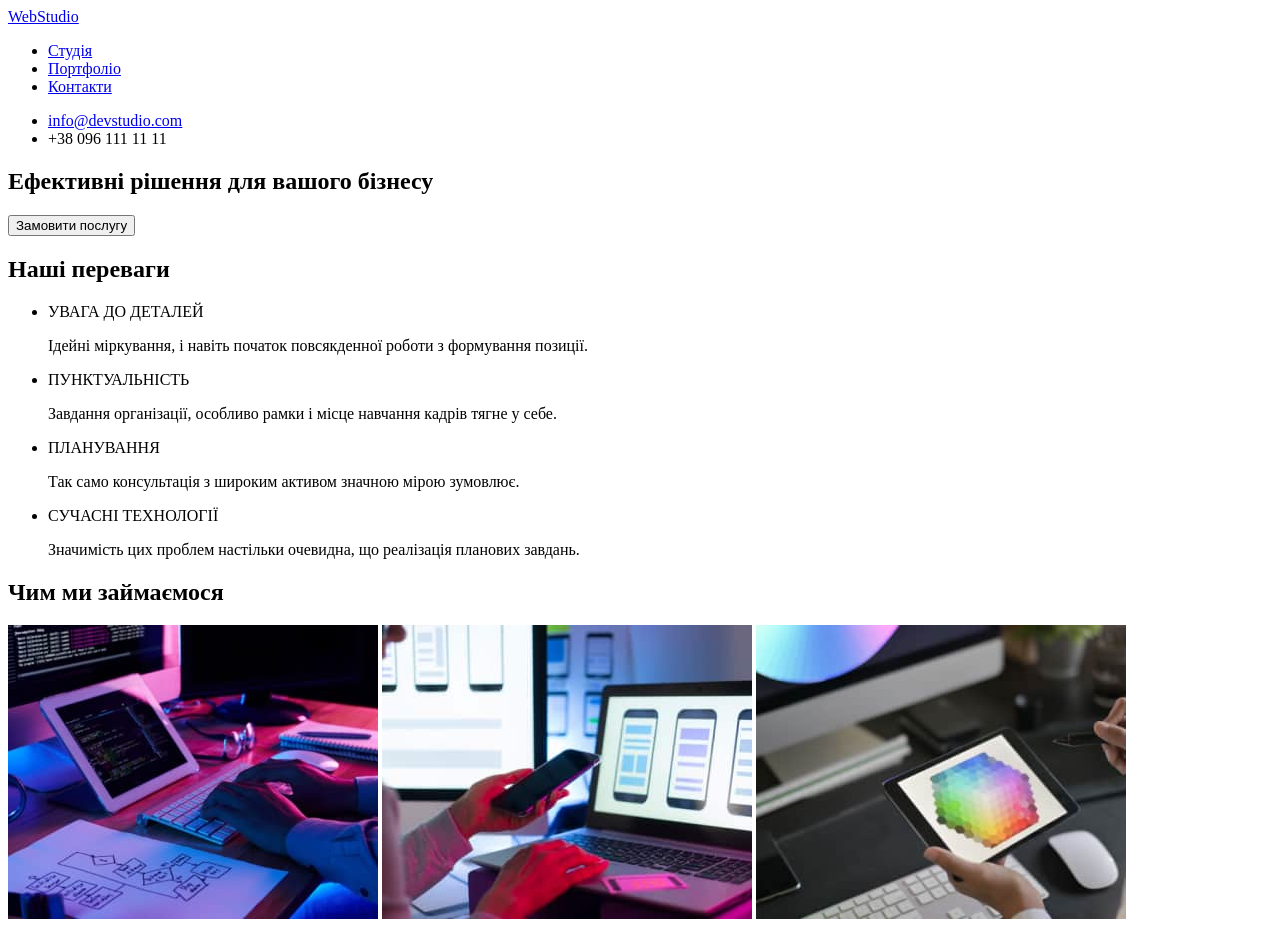
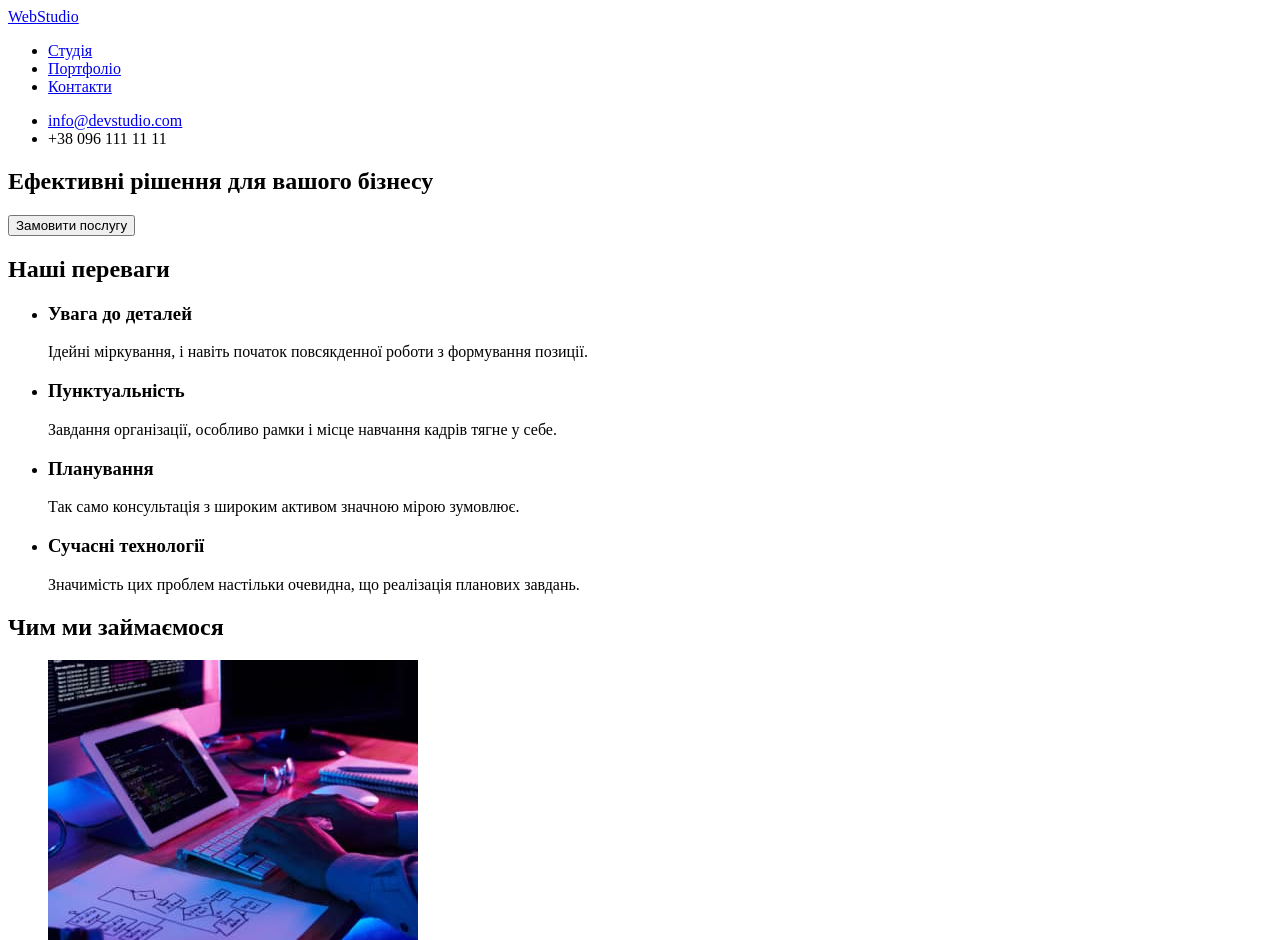
Before and after one commit to AlbinaKovalchuk/goit-markup-hw-01, a plain HTML site: page index.html in a window 1280 px wide. Shown: the top 940 px of the page. Drawn offline with Linux system fonts and the light colour scheme.

Commit message:
Update index.html

```diff
--- a/index.html
+++ b/index.html
@@ -38,48 +38,53 @@
     <section>
         <h2>Наші переваги</h2>
         <ul>
-            <li>УВАГА ДО ДЕТАЛЕЙ
+            <li>
+                <h3>Увага до деталей</h3>
                 <p>Ідейні міркування, і навіть початок повсякденної роботи з формування позиції.</p>
             </li>
-            <li>ПУНКТУАЛЬНІСТЬ
+            <li>
+                <h3>Пунктуальність</h3>
                 <p>Завдання організації, особливо рамки і місце навчання кадрів тягне у себе.</p>
             </li>
-            <li>ПЛАНУВАННЯ
+            <li>
+                <h3>Планування</h3>
                 <p>Так само консультація з широким активом значною мірою зумовлює.</p>
             </li>
-            <li>СУЧАСНІ ТЕХНОЛОГІЇ
+            <li>
+                <h3>Сучасні технології</h3>
                 <p>Значимість цих проблем настільки очевидна, що реалізація планових завдань.</p>
             </li>
         </ul>
     </section>
     <div>
         <h2>Чим ми займаємося</h2>
-        <img src="./images/box1.jpg" alt="box1" width="370">
-        <img src="./images/box2.jpg" alt="box2" width="370">
-        <img src="./images/box3.jpg" alt="box3" width="370">
+        <ul>
+            <li><img src="./images/box1.jpg" alt="компютер" width="370"></li>
+            <li><img src="./images/box2.jpg" alt="телефон" width="370"></li>
+            <li><img src="./images/box3.jpg" alt="планшет" width="370"></li>
+        </ul>
     </div>
-
 
     <section>
         <h2>Наша команда</h2>
         <ul>
             <li>
-                <img src="./images/foto1.jpg" alt="foto-product-designer" width="270">
+                <img src="./images/foto1.jpg" alt="фото-дизайнера" width="270">
                 <p>Ігор Дем'яненко</p>
                 <h3>Product Designer</h3>
             </li>
             <li>
-                <img src="./images/foto2.jpg" alt="foto-frontend-developer" width="270">
+                <img src="./images/foto2.jpg" alt="фото-розробника" width="270">
                 <p>Ольга Рєпіна</p>
                 <h3>Frontend Developer</h3>
             </li>
             <li>
-                <img src="./images/foto3.jpg" alt="foto-marketing" width="270">
+                <img src="./images/foto3.jpg" alt="фото-маркетолога" width="270">
                 <p>Микола Тарасов</p>
                 <h3>Marketing</h3>
             </li>
             <li>
-                <img src="./images/foto4.jpg" alt="foto-ui-designer" width="270">
+                <img src="./images/foto4.jpg" alt="фото-дизайнера-юай" width="270">
                 <p>Михайло Єрмаков</p>
                 <h3>UI Designer</h3>
             </li>
@@ -97,4 +102,5 @@
         </address>
     </footer>
 </body>
+
 </html>
```
Lines whose indentation alone changed are shown as unchanged.
